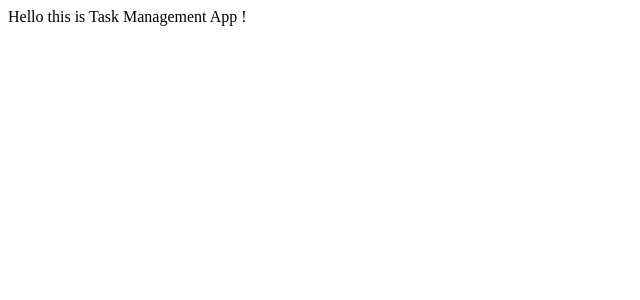
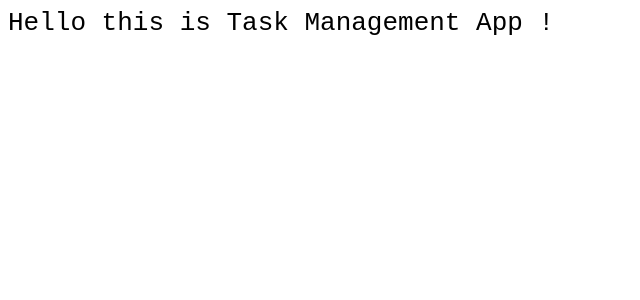
Before and after one commit to manvigautam09/task-management-app-vue, a Vue app: page /#/ in a window 1280 px wide. Shown: the top 300 px of the page, without its empty margins (0-640 px from the left). Built offline with nearby package versions, Linux system fonts and the light colour scheme.

Commit message:
integrated th app with scss

```diff
--- a/package.json
+++ b/package.json
@@ -9,6 +9,7 @@
   },
   "dependencies": {
     "core-js": "^3.6.4",
+    "node-sass": "^4.14.0",
     "vue": "^2.6.11",
     "vue-router": "^3.1.6"
   },
@@ -19,6 +20,8 @@
     "babel-eslint": "^10.1.0",
     "eslint": "^6.7.2",
     "eslint-plugin-vue": "^6.2.2",
+    "sass": "^1.26.5",
+    "sass-loader": "^8.0.2",
     "vue-template-compiler": "^2.6.11"
   },
   "eslintConfig": {
--- a/src/Views/Home/index.vue
+++ b/src/Views/Home/index.vue
@@ -1,3 +1,6 @@
 <template>
-  <div>Hello this is Task Management App !</div>
+  <h2 class="heading">Hello this is Task Management App !</h2>
 </template>
+<style lang="scss" scoped>
+@import "./style.scss";
+</style>
--- /dev/null
+++ b/src/Views/Home/style.scss
@@ -0,0 +1,7 @@
+.heading{
+    margin: 0 0 0.5em 0;
+    font-weight: 400;
+    line-height: 1.2;
+    font-size: 2em;
+    font-family: monospace;
+}
```
Also changed, not shown: src/router/pathConstants.js (line endings or trailing spaces), 1 other file (tests, documents, lock files or other folders).
